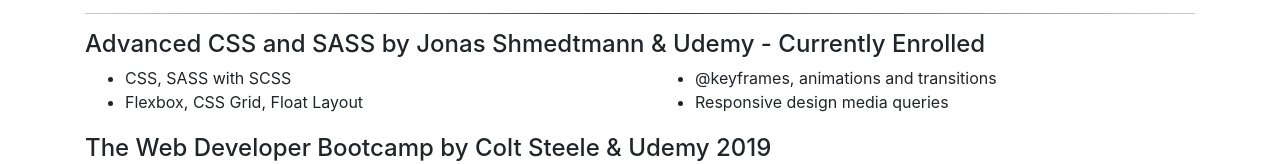
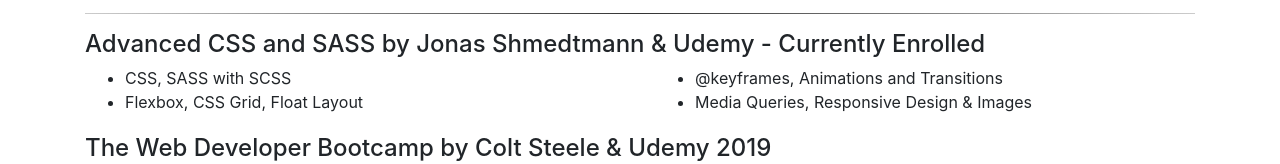
Before and after one commit to pduhamel2/pduhamel2.github.io, a plain HTML site: page resume.html in a window 1280 px wide. Shown: the part 747-911 px from the top of the page. Drawn offline with nearby package versions, Linux system fonts and the light colour scheme.

Commit message:
updated resume

```diff
--- a/resume.html
+++ b/resume.html
@@ -95,8 +95,8 @@
                 </div>
                 <div class="col">
                     <ul>
-                        <li>@keyframes, animations and transitions</li>
-                        <li>Responsive design media queries</li>
+                        <li>@keyframes, Animations and Transitions</li>
+                        <li>Media Queries, Responsive Design & Images</li>
                     </ul>
                 </div>
             </div>
```
